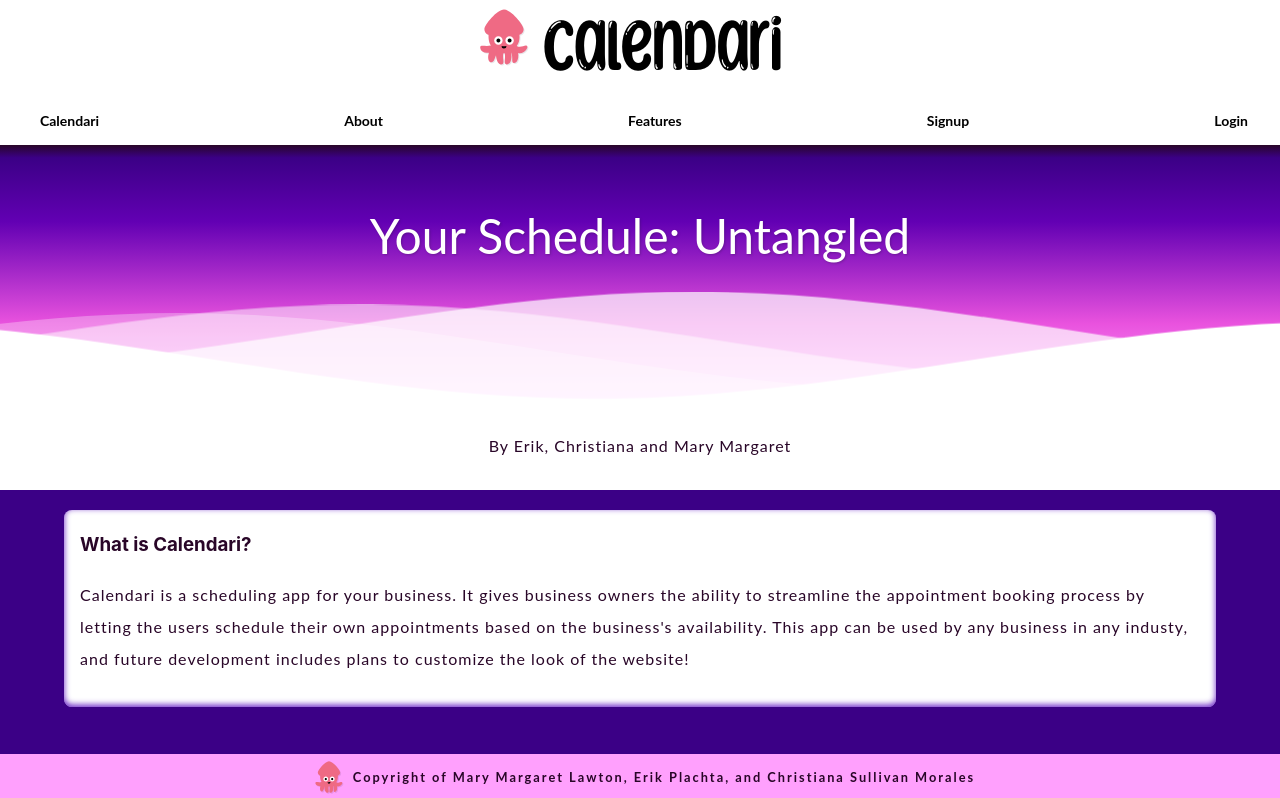
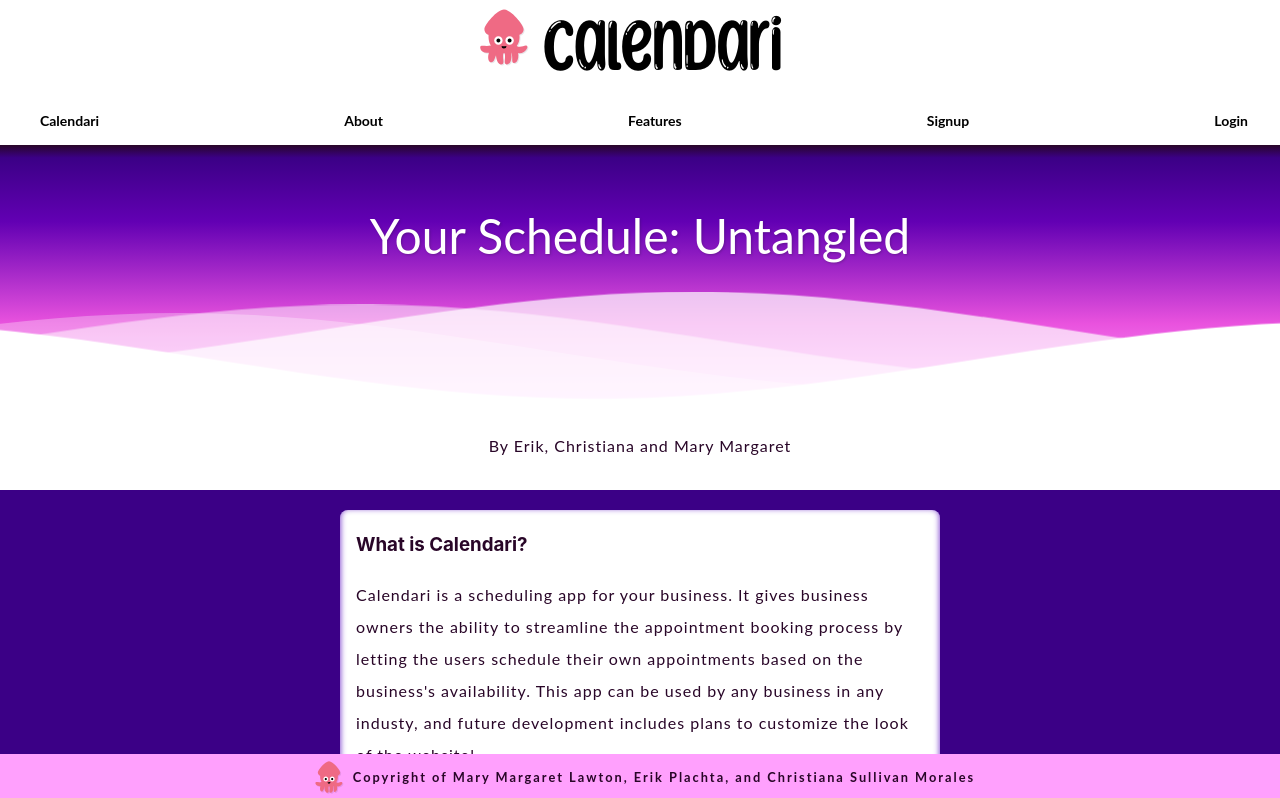
Before and after one commit to ErikPlachta/Calendari, a React (Create React App) app in the folder client/: page / in a window 1280 px wide. Shown: the top 798 px of the page. Built offline with nearby package versions, Linux system fonts and the light colour scheme.

Commit message:
mobile better fit, desktop max
Setting styling on boxes not to big on desktop, and full on mobile

```diff
--- a/client/src/assets/css/styles.css
+++ b/client/src/assets/css/styles.css
@@ -477,6 +477,7 @@ button:hover,
 .homeInformation {
   flex: 100%;
   width: 90%;
+  max-width: 600px;
   box-shadow: rgba(82, 0, 190, 0.9) 0px -2px 6px 0px inset;;
   border-radius: var(--br_primary);
   padding: 1rem;
@@ -710,7 +711,8 @@ SHARED STYLES -> Business, Scheduler, PageNotFound, SignUp
   align-items: center;
   flex: 100%;
   min-width: 40%;
-  max-width: 90%; /* Updated this to 70% to match the homepage styling */
+  max-width: 90%; /* Updated this to 70% to match the  homepage styling */
+  max-width: 600px;
   height: auto;
   box-shadow: rgba(82, 0, 190, 0.9) 0px -2px 6px 0px inset;;
   border-radius: var(--br_primary);
@@ -1090,5 +1092,11 @@ footer p{
 
 @media (min-width: 600px) {
 
+  .appointmentCard,
+  .signupCard,
+  .homeInformation {
+    width: 100%;
+  }
+
 
 }
```
